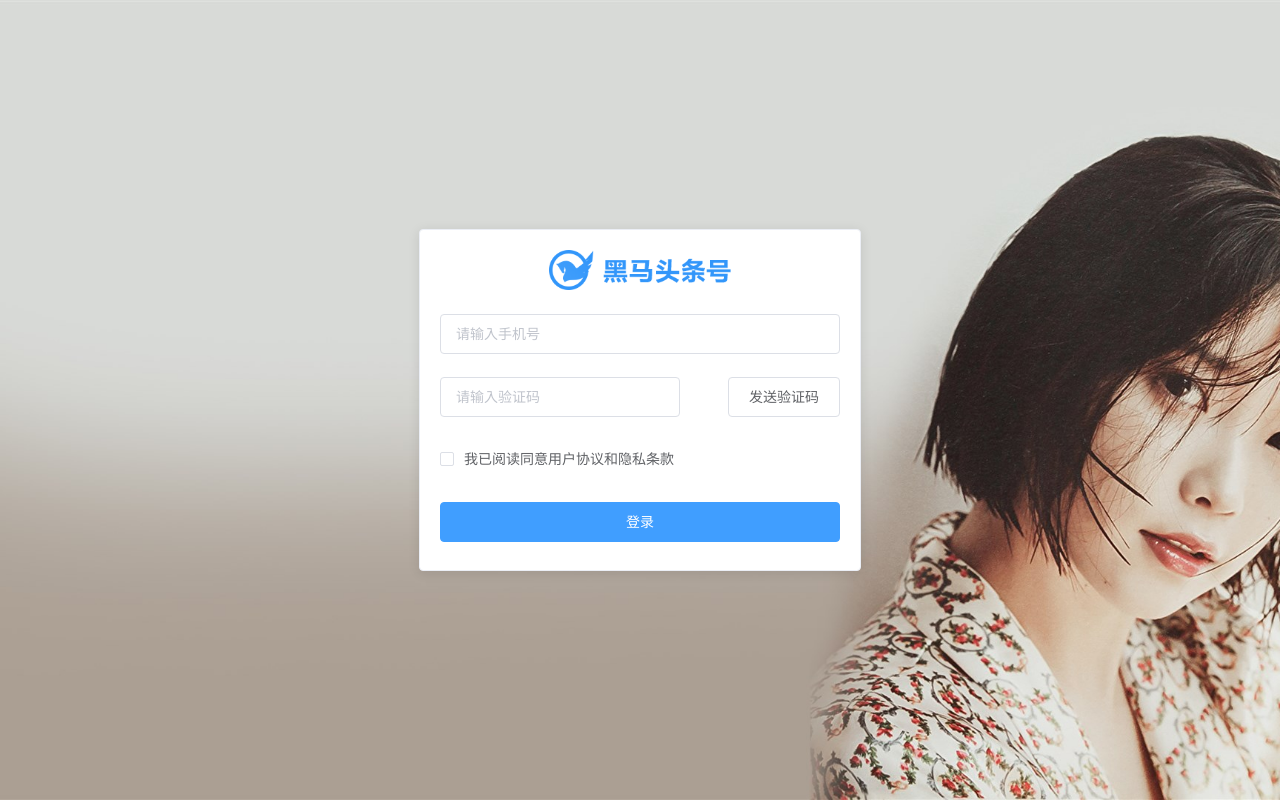
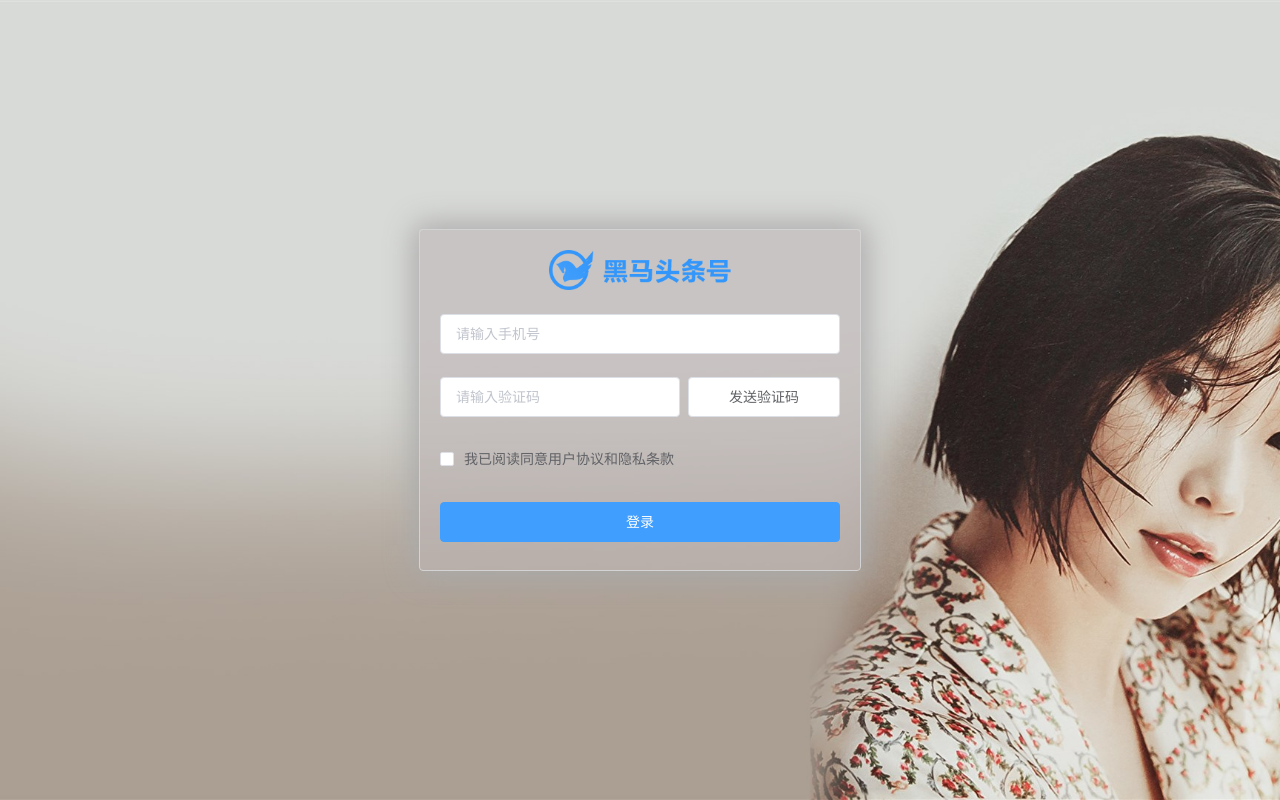
Before and after one commit to AimerLL/toutiao, a Vue app: page /#/login in a window 1280 px wide. Built offline with nearby package versions, Linux system fonts and the light colour scheme.

Commit message:
登录模块-页面布局以及样式完成

```diff
--- a/src/views/login/index.vue
+++ b/src/views/login/index.vue
@@ -1,11 +1,11 @@
 <template>
-  <div class='login'>
+  <div class="login">
     <!-- 表单 -->
-    <el-card class='login-card'>
+    <el-card class="login-card">
       <!-- 表单内容 -->
-      <!-- 头部logo部分 -->
-       <div class='title'>
-         <img src="../../assets/img/logo_index.png" alt="">
+      <!-- 头部logo -->
+      <div class="title">
+        <img src="../../assets/img/logo_index.png" alt />
       </div>
       <!-- 表单 -->
       <el-form style="margin-top:20px">
@@ -17,15 +17,15 @@
         <!-- 验证码 -->
         <el-form-item>
           <el-input style="width:60%" placeholder="请输入验证码"></el-input>
-           <!-- 放置一个按钮 -->
-           <el-button style="float:right" plain>发送验证码</el-button>
+          <!-- 验证码按钮 -->
+          <el-button style="float:right; width:38%" plain>发送验证码</el-button>
         </el-form-item>
           <!-- 表单域 -->
         <el-form-item>
-           <!-- 是否同意被人家坑 -->
+          <!-- 是否同意不公平协议 -->
           <el-checkbox>我已阅读同意用户协议和隐私条款</el-checkbox>
         </el-form-item>
-         <!-- 按钮 -->
+        <!-- 登录按钮表单 -->
         <el-form-item>
           <el-button style="width:100%" type="primary">登录</el-button>
         </el-form-item>
@@ -35,24 +35,25 @@
 </template>
 
 <script>
-export default {
-
-}
+export default {}
 </script>
 
 <style lang='less' scoped>
 // 加了scoped属性 就只会对当前自己的组件起作用
 // 如果需要写less 需要在style标签中 lang='less'
 .login {
-  background-image: url('../../assets/img/login_bg.jpg');
-  height: 100vh;// 当前屏幕可视区域分成100份
+  background-image: url("../../assets/img/login_bg.jpg");
+  height: 100vh; // 当前屏幕可视区域分成100份
   background-size: cover;
   display: flex;
   justify-content: center;
   align-items: center;
   .login-card {
-    width:440px;
+    width: 440px;
     height: 340px;
+    background-color: rgba(190, 182, 182, 0.6);
+    border-color: #d3d3d3;
+    box-shadow: darkgrey 0px 0px 30px 5px;//边框内阴影
     .title {
       text-align: center;
       img {
```
Also changed, not shown: src/assets/img/5848b8b539c08.jpg (added). Lines whose indentation alone changed are shown as unchanged.
